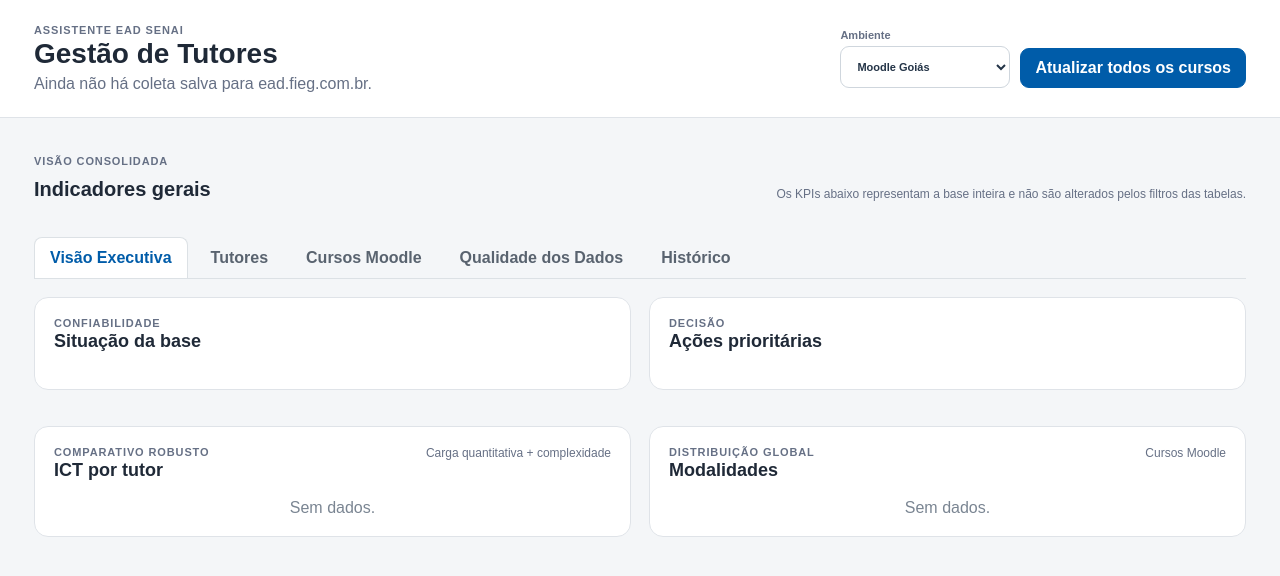
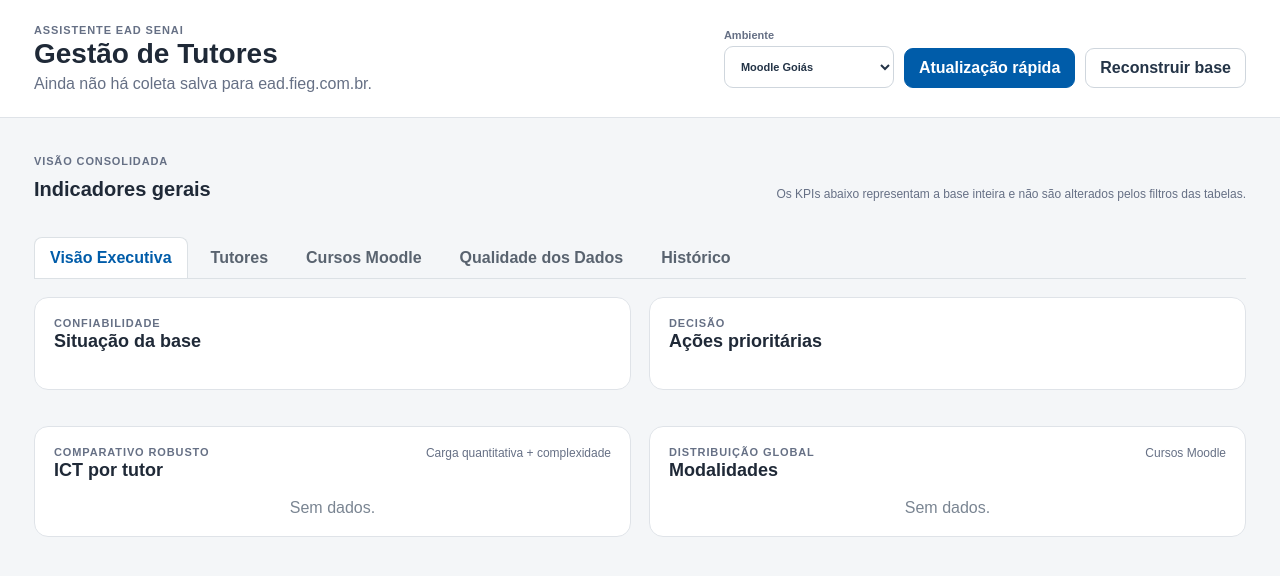
Before and after one commit to euriconetoia-cmyk/Assistente-EaD-SENAI, a browser extension: page gestao-tutores-extension/dashboard/index.html in a window 1280 px wide. Drawn offline with Linux system fonts and the light colour scheme.

Commit message:
feat: adiciona atualização rápida reconstrução e cancelamento

```diff
--- a/gestao-tutores-extension/dashboard/index.html
+++ b/gestao-tutores-extension/dashboard/index.html
@@ -17,7 +17,9 @@
       <label class="compact-field">Ambiente
         <select id="environment-select"></select>
       </label>
-      <button id="btn-collect" class="primary" type="button">Atualizar todos os cursos</button>
+      <button id="btn-collect" class="primary" type="button">Atualização rápida</button>
+      <button id="btn-rebuild" type="button">Reconstruir base</button>
+      <button id="btn-cancel" class="hidden" type="button">Cancelar coleta</button>
     </div>
   </header>
 
```
